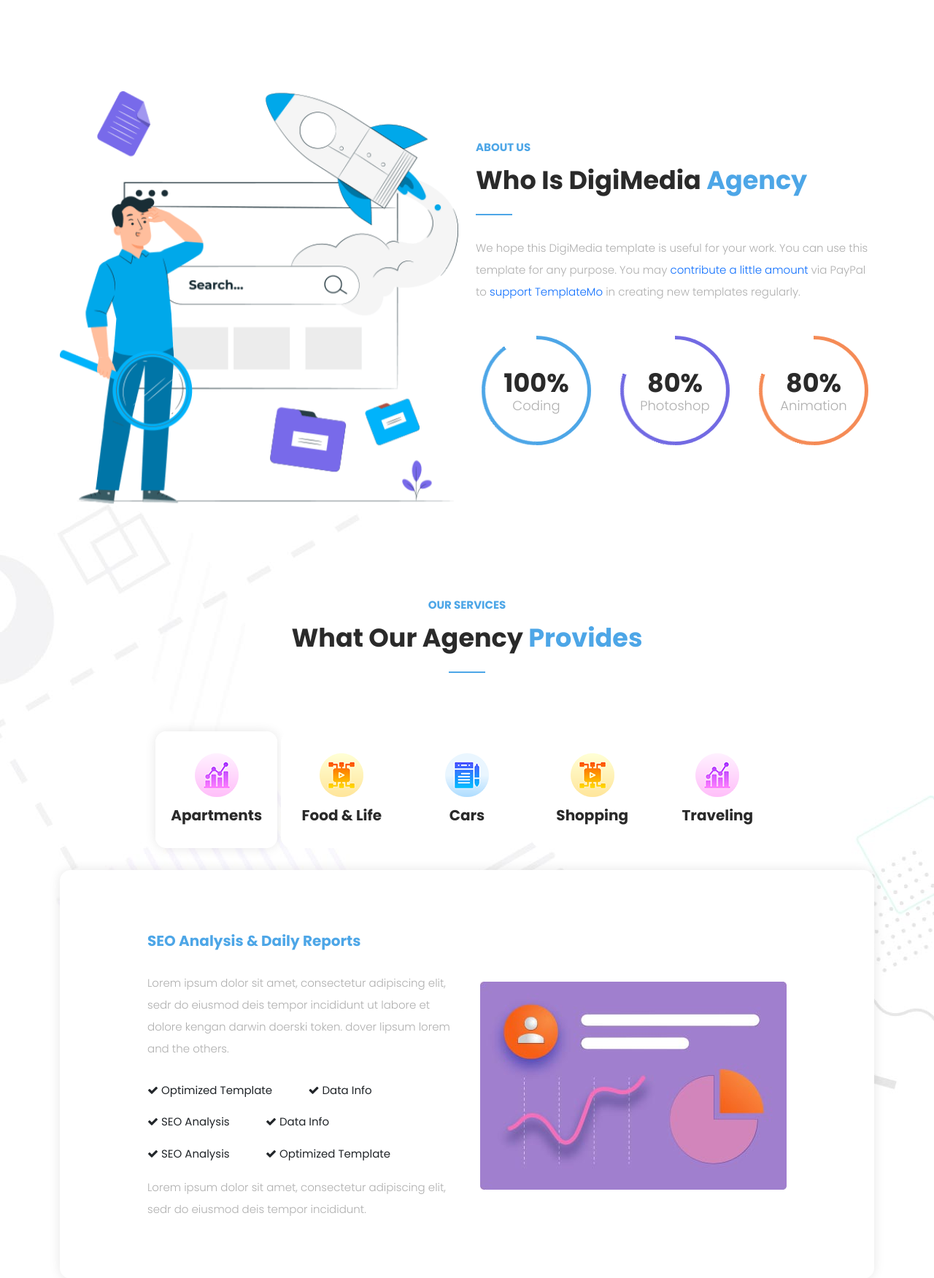
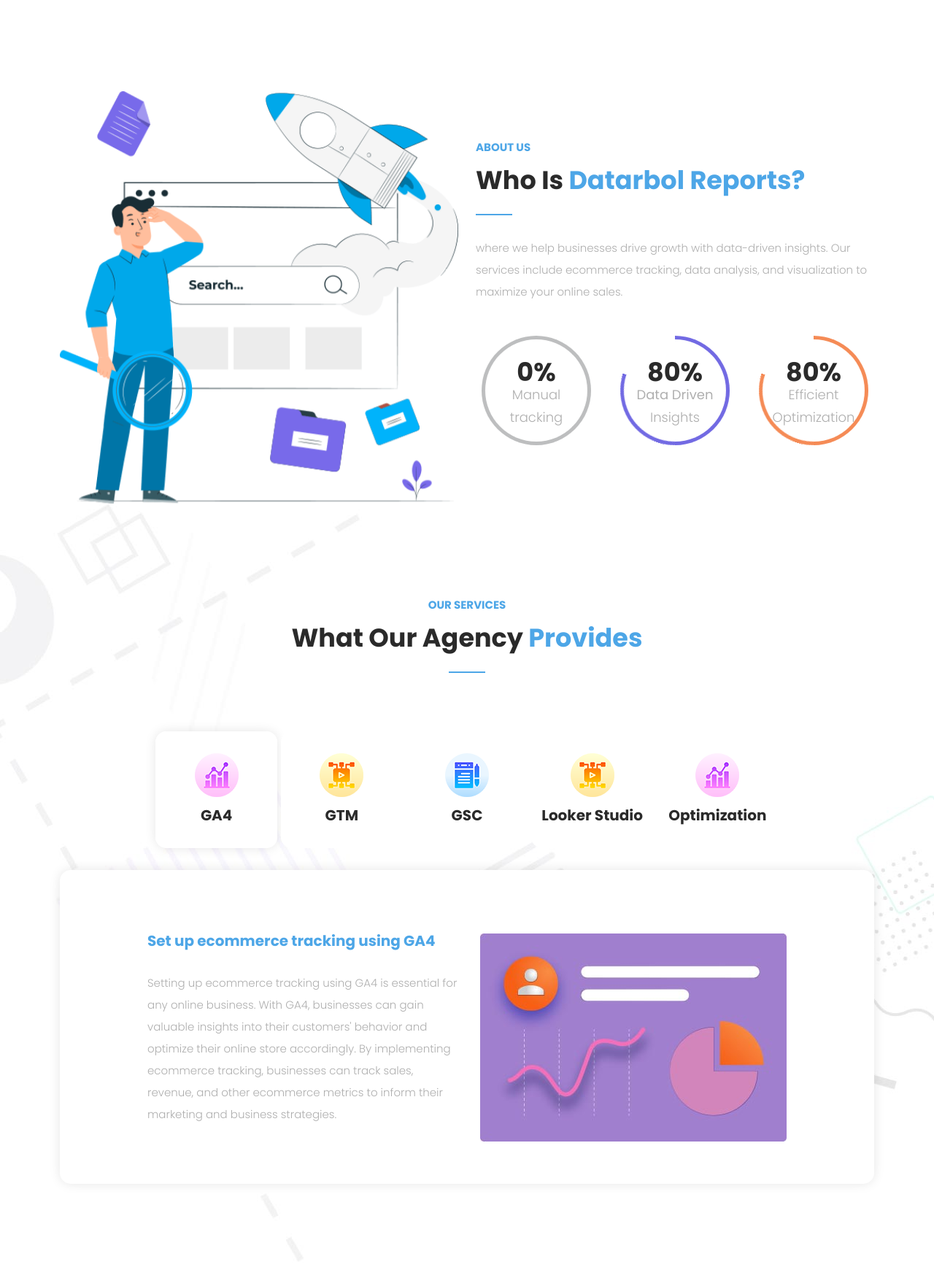
Before and after one commit to jnt8526/zyntax_dashboard, a PHP site: page / in a window 1280 px wide. Shown: the part 840-2591 px from the top of the page at 73% size. Run offline with PHP 8.4, Linux system fonts and the light colour scheme; some libraries are stand-ins or nearby versions.

Commit message:
Home page basic changes
Home page updated with details

```diff
--- a/assets/css/templatemo-digimedia-v3.css
+++ b/assets/css/templatemo-digimedia-v3.css
@@ -1025,7 +1025,7 @@
 }
 
 .first-skill-item .progress .progress-bar {
-  border-color: #4da6e7;
+  border-color: #bdbebf;
 }
 
 .second-skill-item .progress .progress-bar {
--- a/index.php
+++ b/index.php
@@ -1,3 +1,8 @@
+<?php
+
+  include 'sys_defaults.php';
+
+?>
 <!DOCTYPE html>
 <html lang="en">
 
@@ -11,7 +16,7 @@
   <link rel="preconnect" href="https://fonts.gstatic.com" crossorigin>
   <link href="https://fonts.googleapis.com/css2?family=Poppins:wght@100;200;300;400;500;600;700;800;900&display=swap" rel="stylesheet">
 
-    <title>DigiMedia - Creative SEO HTML5 Template</title>
+  <title><?php echo $SITENAME; ?></title>
 
   <!-- Bootstrap core CSS -->
   <link href="vendor/bootstrap/css/bootstrap.min.css" rel="stylesheet">
@@ -52,7 +57,7 @@
       <div class="row">
         <div class="col-lg-8 col-sm-8 col-7">
           <ul class="info">
-            <li><a href="#"><i class="fa fa-envelope"></i>digimedia@company.com</a></li>
+            <li><a href="#"><i class="fa fa-envelope"></i><?php echo $EMAIL; ?></a></li>
           </ul>
         </div>
         <div class="col-lg-4 col-sm-4 col-5">
@@ -109,9 +114,9 @@
               <div class="left-content show-up header-text wow fadeInLeft" data-wow-duration="1s" data-wow-delay="1s">
                 <div class="row">
                   <div class="col-lg-12">
-                    <h6>Digital Media Agency</h6>
-                    <h2>We Boost Your Website Traffic</h2>
-                    <p>This template is brought to you by TemplateMo website. Feel free to use this for a commercial purpose. You are not allowed to redistribute the template ZIP file on any other template website. Thank you.</p>
+                    <h6>Ecommerce Tracking Agency</h6>
+                    <h3>Unlock the Power of Your Online Store with Data-Driven Insights</h3>
+                    <p>Maximize Your Online Sales with Our Ecommerce Tracking Services. We Use Google Analytics 4 (GA4), Google Search Console (GSC), and Google Tag Manager (GTM) to Deliver Data-Driven Insights</p>
                   </div>
                   <div class="col-lg-12">
                     <div class="border-first-button scroll-to-section">
@@ -146,14 +151,14 @@
               <div class="about-right-content">
                 <div class="section-heading">
                   <h6>About Us</h6>
-                  <h4>Who is DigiMedia <em>Agency</em></h4>
+                  <h4>Who is <em><?php echo $SITENAME; ?>?</em></h4>
                   <div class="line-dec"></div>
                 </div>
-                <p>We hope this DigiMedia template is useful for your work. You can use this template for any purpose. You may <a rel="nofollow" href="http://paypal.me/templatemo" target="_blank">contribute a little amount</a> via PayPal to <a href="https://templatemo.com/contact" target="_blank">support TemplateMo</a> in creating new templates regularly.</p>
+                <p>where we help businesses drive growth with data-driven insights. Our services include ecommerce tracking, data analysis, and visualization to maximize your online sales.</p>
                 <div class="row">
                   <div class="col-lg-4 col-sm-4">
                     <div class="skill-item first-skill-item wow fadeIn" data-wow-duration="1s" data-wow-delay="0s">
-                      <div class="progress" data-percentage="90">
+                      <div class="progress" data-percentage="100">
                         <span class="progress-left">
                           <span class="progress-bar"></span>
                         </span>
@@ -162,8 +167,8 @@
                         </span>
                         <div class="progress-value">
                           <div>
-                            100%<br>
-                            <span>Coding</span>
+                            0%<br>
+                            <span>Manual <br> tracking</span>
                           </div>
                         </div>
                       </div>
@@ -181,7 +186,7 @@
                         <div class="progress-value">
                           <div>
                             80%<br>
-                            <span>Photoshop</span>
+                            <span><b>Data Driven</b> Insights</span>
                           </div>
                         </div>
                       </div>
@@ -199,7 +204,7 @@
                         <div class="progress-value">
                           <div>
                             80%<br>
-                            <span>Animation</span>
+                            <span>Efficient Optimization</span>
                           </div>
                         </div>
                       </div>
@@ -233,31 +238,31 @@
                     <div class="first-thumb active">
                       <div class="thumb">
                         <span class="icon"><img src="assets/images/service-icon-01.png" alt=""></span>
-                        Apartments
+                        GA4
                       </div>
                     </div>
                     <div>
                       <div class="thumb">
                         <span class="icon"><img src="assets/images/service-icon-02.png" alt=""></span>
-                        Food &amp; Life
+                        GTM
                       </div>
                     </div>
                     <div>
                       <div class="thumb">
                         <span class="icon"><img src="assets/images/service-icon-03.png" alt=""></span>
-                        Cars
+                        GSC
                       </div>
                     </div>
                     <div>
                       <div class="thumb">
                         <span class="icon"><img src="assets/images/service-icon-04.png" alt=""></span>
-                        Shopping
+                        Looker Studio
                       </div>
                     </div>
                     <div class="last-thumb">
                       <div class="thumb">
                         <span class="icon"><img src="assets/images/service-icon-01.png" alt=""></span>
-                        Traveling
+                        Optimization
                       </div>
                     </div>
                   </div>
@@ -270,12 +275,8 @@
                           <div class="row">
                             <div class="col-lg-6 align-self-center">
                               <div class="left-text">
-                                <h4>SEO Analysis &amp; Daily Reports</h4>
-                                <p>Lorem ipsum dolor sit amet, consectetur adipiscing elit, sedr do eiusmod deis tempor incididunt ut labore et dolore kengan darwin doerski token.
-                                  dover lipsum lorem and the others.</p>
-                                <div class="ticks-list"><span><i class="fa fa-check"></i> Optimized Template</span> <span><i class="fa fa-check"></i> Data Info</span> <span><i class="fa fa-check"></i> SEO Analysis</span>
-                                  <span><i class="fa fa-check"></i> Data Info</span> <span><i class="fa fa-check"></i> SEO Analysis</span> <span><i class="fa fa-check"></i> Optimized Template</span></div>
-                                <p>Lorem ipsum dolor sit amet, consectetur adipiscing elit, sedr do eiusmod deis tempor incididunt.</p>
+                                <h4>Set up ecommerce tracking using GA4</h4>
+                                <p>Setting up ecommerce tracking using GA4 is essential for any online business. With GA4, businesses can gain valuable insights into their customers' behavior and optimize their online store accordingly. By implementing ecommerce tracking, businesses can track sales, revenue, and other ecommerce metrics to inform their marketing and business strategies.</p>
                                 </div>
                               </div>
                               <div class="col-lg-6 align-self-center">
@@ -293,12 +294,8 @@
                             <div class="row">
                               <div class="col-lg-6 align-self-center">
                                 <div class="left-text">
-                                <h4>Healthy Food &amp; Life</h4>
-                                <p>Lorem ipsum dolor sit amet, consectetur adipiscing elit, sedr do eiusmod deis tempor incididunt ut labore et dolore kengan darwin doerski token.
-                                  dover lipsum lorem and the others.</p>
-                                <div class="ticks-list"><span><i class="fa fa-check"></i> Optimized Template</span> <span><i class="fa fa-check"></i> Data Info</span> <span><i class="fa fa-check"></i> SEO Analysis</span>
-                                  <span><i class="fa fa-check"></i> Data Info</span> <span><i class="fa fa-check"></i> SEO Analysis</span> <span><i class="fa fa-check"></i> Optimized Template</span></div>
-                                <p>Lorem ipsum dolor sit amet, consectetur adipiscing elit, sedr do eiusmod deis tempor incididunt.</p>
+                                  <h4>Implement GTM</h4>
+                                  <p>Implementing Google Tag Manager (GTM) allows businesses to manage their website tracking tags more efficiently. GTM enables businesses to track user behavior and engagement on their website, which can provide valuable insights for optimizing marketing and business strategies. With GTM, businesses can easily implement and manage various tracking tags and pixels without the need for coding knowledge.</p>
                                   </div>
                                 </div>
                                 <div class="col-lg-6 align-self-center">
@@ -316,12 +313,8 @@
                               <div class="row">
                                 <div class="col-lg-6 align-self-center">
                                   <div class="left-text">
-                                <h4>Car Re-search &amp; Transport</h4>
-                                <p>Lorem ipsum dolor sit amet, consectetur adipiscing elit, sedr do eiusmod deis tempor incididunt ut labore et dolore kengan darwin doerski token.
-                                  dover lipsum lorem and the others.</p>
-                                <div class="ticks-list"><span><i class="fa fa-check"></i> Optimized Template</span> <span><i class="fa fa-check"></i> Data Info</span> <span><i class="fa fa-check"></i> SEO Analysis</span>
-                                  <span><i class="fa fa-check"></i> Data Info</span> <span><i class="fa fa-check"></i> SEO Analysis</span> <span><i class="fa fa-check"></i> Optimized Template</span></div>
-                                <p>Lorem ipsum dolor sit amet, consectetur adipiscing elit, sedr do eiusmod deis tempor incididunt.</p>
+                                    <h4>Use GSC to monitor website performance</h4>
+                                    <p>Google Search Console (GSC) provides businesses with valuable insights into how their website is performing in search engines. By monitoring website performance through GSC, businesses can track their search engine rankings, impressions, and click-through rates. This information can inform optimization strategies to improve website visibility and attract more traffic.</p>
                                     </div>
                                   </div>
                                   <div class="col-lg-6 align-self-center">
@@ -339,12 +332,8 @@
                                 <div class="row">
                                   <div class="col-lg-6 align-self-center">
                                     <div class="left-text">
-                                <h4>Online Shopping &amp; Tracking ID</h4>
-                                <p>Lorem ipsum dolor sit amet, consectetur adipiscing elit, sedr do eiusmod deis tempor incididunt ut labore et dolore kengan darwin doerski token.
-                                  dover lipsum lorem and the others.</p>
-                                <div class="ticks-list"><span><i class="fa fa-check"></i> Optimized Template</span> <span><i class="fa fa-check"></i> Data Info</span> <span><i class="fa fa-check"></i> SEO Analysis</span>
-                                  <span><i class="fa fa-check"></i> Data Info</span> <span><i class="fa fa-check"></i> SEO Analysis</span> <span><i class="fa fa-check"></i> Optimized Template</span></div>
-                                <p>Lorem ipsum dolor sit amet, consectetur adipiscing elit, sedr do eiusmod deis tempor incididunt.</p>
+                                      <h4>Visualize ecommerce data using Looker Studio</h4>
+                                      <p>Google Looker Studio enables businesses to create interactive visualizations of ecommerce data, providing valuable insights into customer behavior and sales trends. With Looker Studio, businesses can easily track and analyze ecommerce metrics, such as revenue, order volume, and customer demographics, to optimize their ecommerce strategy and increase profitability.</p>
                                       </div>
                                     </div>
                                     <div class="col-lg-6 align-self-center">
@@ -362,12 +351,8 @@
                                   <div class="row">
                                     <div class="col-lg-6 align-self-center">
                                       <div class="left-text">
-                                <h4>Enjoy &amp; Travel</h4>
-                                <p>Lorem ipsum dolor sit amet, consectetur adipiscing elit, sedr do eiusmod deis tempor incididunt ut labore et dolore kengan darwin doerski token.
-                                  dover lipsum lorem and the others.</p>
-                                <div class="ticks-list"><span><i class="fa fa-check"></i> Optimized Template</span> <span><i class="fa fa-check"></i> Data Info</span> <span><i class="fa fa-check"></i> SEO Analysis</span>
-                                  <span><i class="fa fa-check"></i> Data Info</span> <span><i class="fa fa-check"></i> SEO Analysis</span> <span><i class="fa fa-check"></i> Optimized Template</span></div>
-                                <p>Lorem ipsum dolor sit amet, consectetur adipiscing elit, sedr do eiusmod deis tempor incididunt.</p>
+                                        <h4>Implement optimizations and track results</h4>
+                                        <p>Implementing optimizations on a website and tracking their results is crucial for the success of any online business. By analyzing website data and user behavior, businesses can identify areas for improvement and implement changes to increase engagement, conversions, and revenue. Tracking these optimizations and analyzing the results allows businesses to continually optimize their website and achieve their business goals.</p>
                                         </div>
                                       </div>
                                       <div class="col-lg-6 align-self-center">
--- /dev/null
+++ b/sys_defaults.php
@@ -0,0 +1,6 @@
+<?php
+
+$SITENAME = 'Datarbol Reports';
+$EMAIL = 'mymail@datarbol.com';
+
+ ?>
```
Lines whose indentation alone changed are shown as unchanged.
